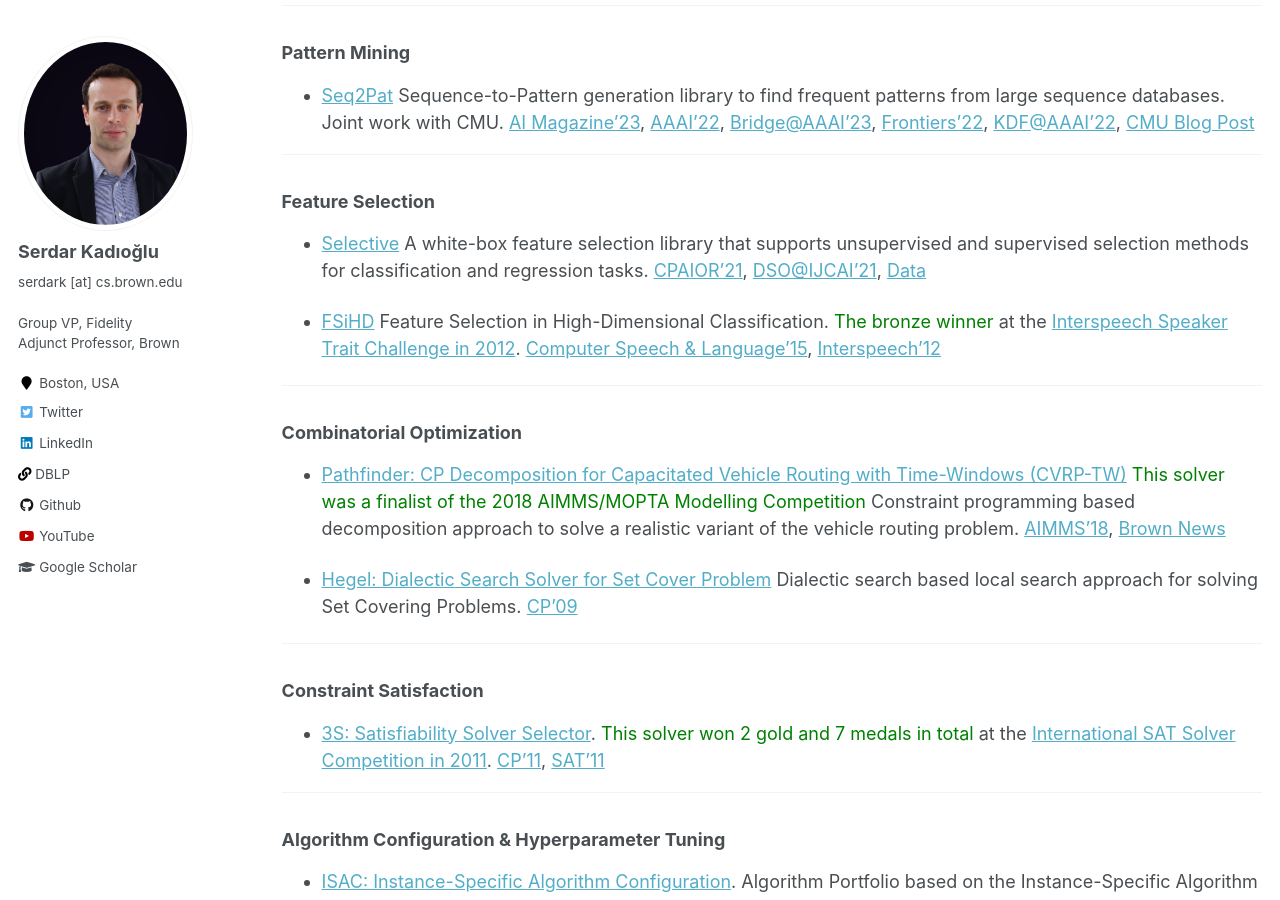
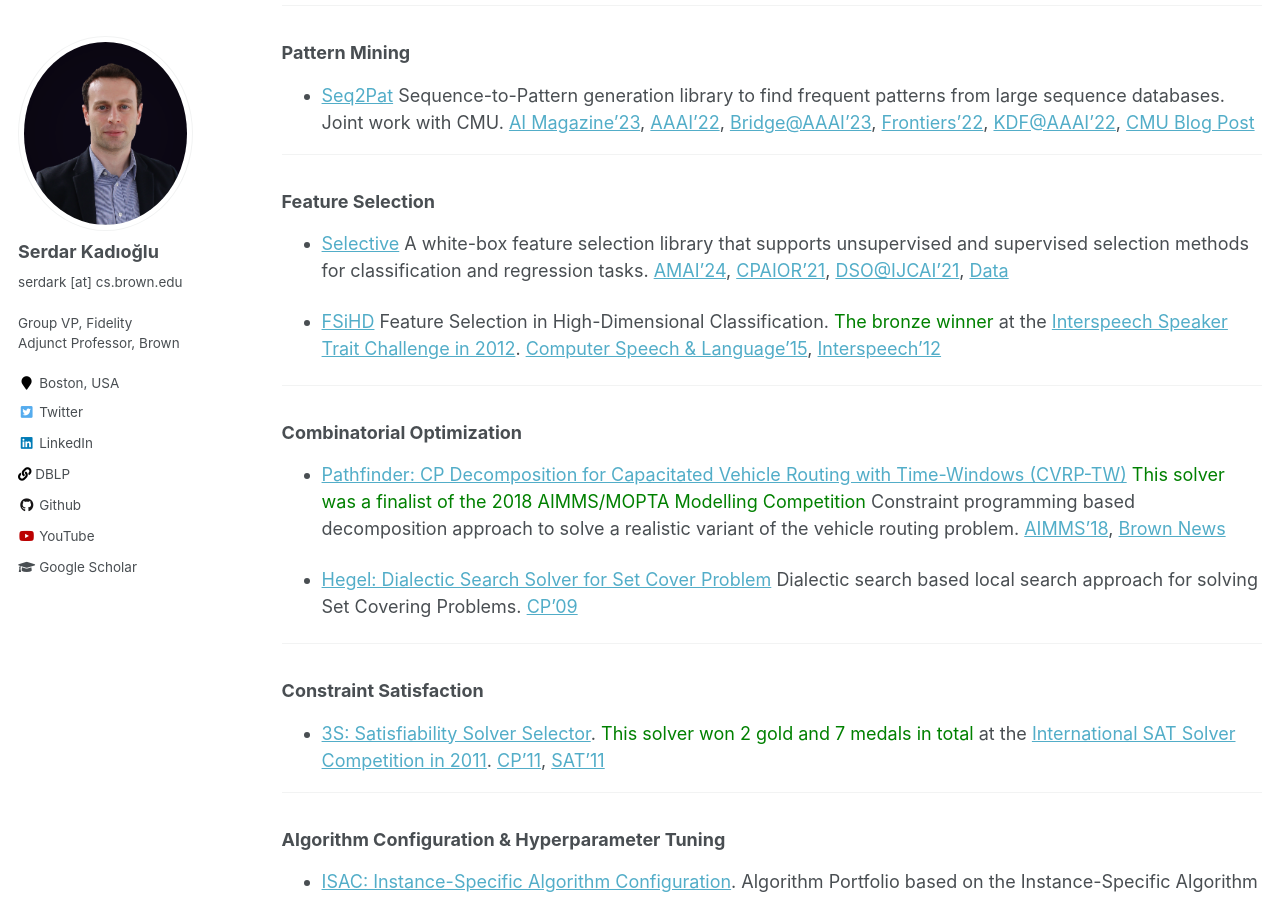
Before and after one commit to skadio/skadio.github.io, a Jekyll site: the page built from _pages/software.md, in a window 1280 px wide and 900 px high, scrolled down 731 px. Built offline with Jekyll 4.4.1, drawn with Linux system fonts in a browser that asks for light colours.

Commit message:
Update software.md

```diff
--- a/_pages/software.md
+++ b/_pages/software.md
@@ -35,7 +35,7 @@ author_profile: true
 
 ### Feature Selection
 
-- [Selective](https://github.com/fidelity/selective) A white-box feature selection library that supports unsupervised and supervised selection methods for classification and regression tasks. [CPAIOR'21](https://link.springer.com/chapter/10.1007/978-3-030-78230-6_27), [DSO@IJCAI'21](https://arxiv.org/abs/2112.03105), [Data](https://huggingface.co/datasets/skadio/optimized_item_selection)
+- [Selective](https://github.com/fidelity/selective) A white-box feature selection library that supports unsupervised and supervised selection methods for classification and regression tasks. [AMAI'24](https://link.springer.com/epdf/10.1007/s10472-024-09941-x?sharing_token=9XBJ6cdglsdji19gFwuqQve4RwlQNchNByi7wbcMAY4VwIBKydj3Ja9OBjALNpg8nuO300abjlrHmZQFBVUqar-uYhBML28cmbovFgiHRRvd7TM2QAA_Hwd5J3U2MmKx0ugXwF6yz2hW75_88JpLmXSDJSuyCEwqZqtOcB7BhJU=), [CPAIOR'21](https://link.springer.com/chapter/10.1007/978-3-030-78230-6_27), [DSO@IJCAI'21](https://arxiv.org/abs/2112.03105), [Data](https://huggingface.co/datasets/skadio/optimized_item_selection)
 
 - [FSiHD](http://users.spa.aalto.fi/jpohjala/featureselection/) Feature Selection in High-Dimensional Classification. <span style="color:green">The bronze winner</span> at the [Interspeech Speaker Trait Challenge in 2012](http://www5.informatik.uni-erlangen.de/Forschung/Publikationen/2012/Schuller12-TI2.pdf). [Computer Speech & Language'15](https://www.sciencedirect.com/science/article/abs/pii/S0885230813001113), [Interspeech'12](https://users.aalto.fi/~jpohjala/publications/is12stc.pdf)
 
```
